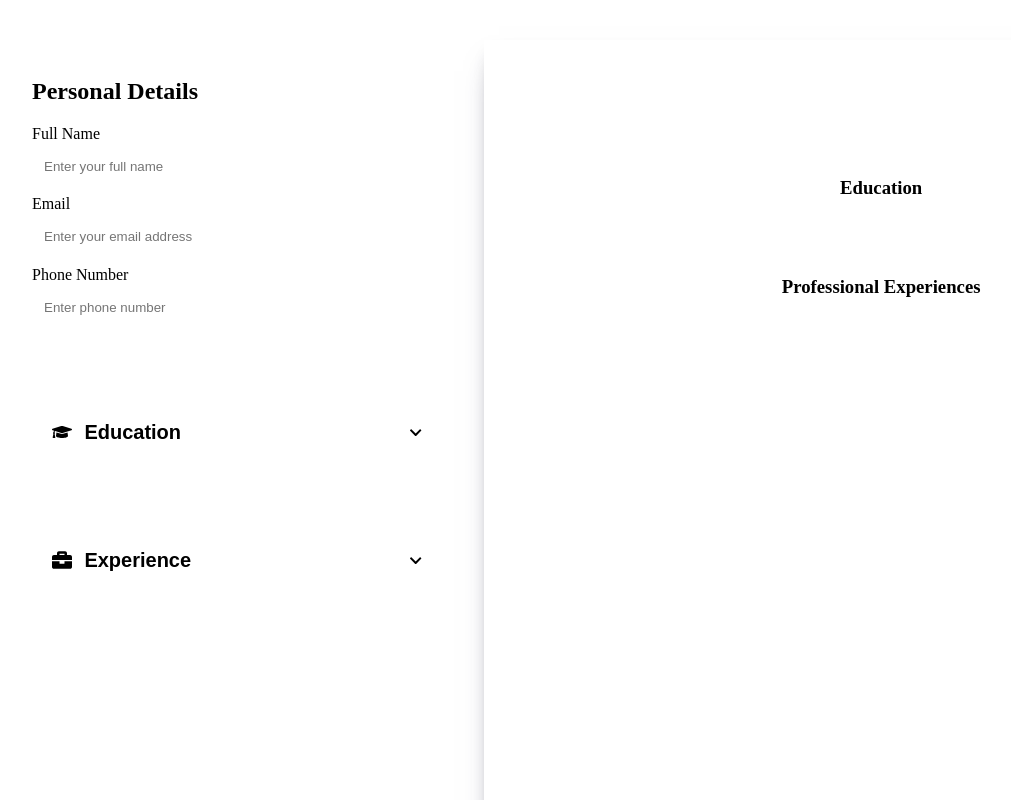
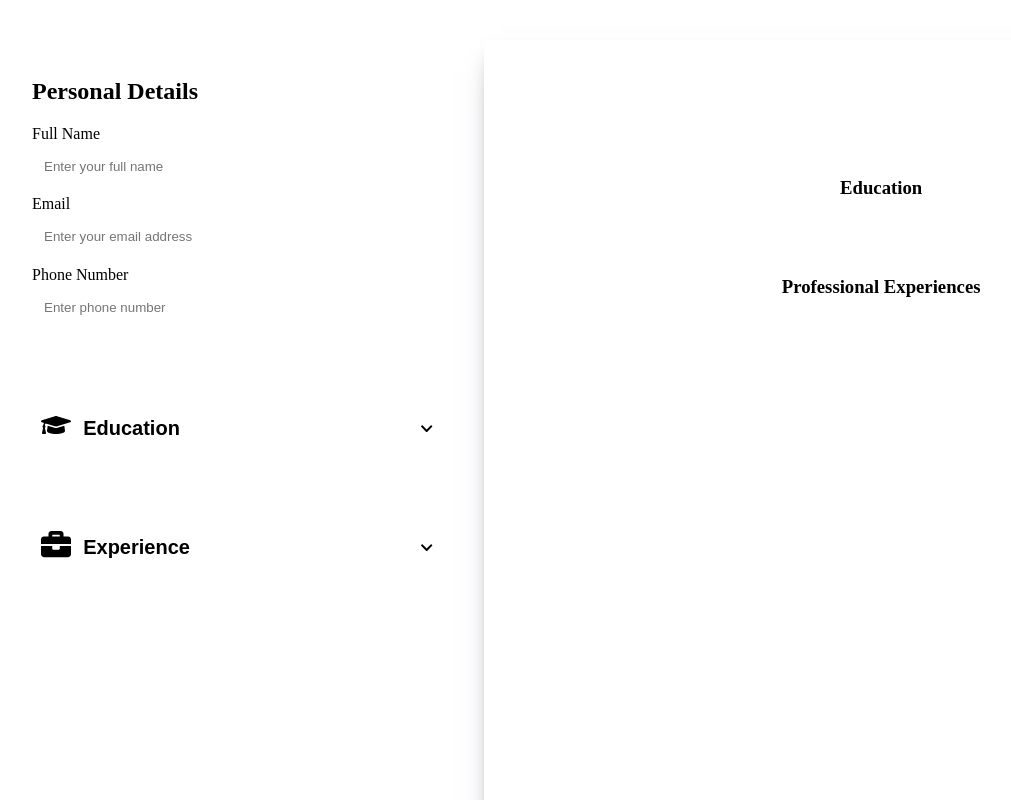
Before and after one commit to velvet-jedi/-CV_APP, a React (Vite) app: page / in a window 1280 px wide. Shown: the top 800 px of the page, without its empty margins (18-1029 px from the left). Built offline with nearby package versions, Linux system fonts and the light colour scheme; the HTML template or start-up script is replaced by a standard one.

Commit message:
resize icons

```diff
--- a/src/Components/ExpandSection.jsx
+++ b/src/Components/ExpandSection.jsx
@@ -8,7 +8,9 @@ const ExpandSection = ({ isOpen, setOpen, sectionName, IconName}) => {
   return (
     <button className="expand-section" onClick={() => setOpen(isOpen ? "" : sectionName)}>
       <h2 className="expand-section-header">
-        <IconName className={IconName} />
+        <span style={{fontSize: "1.5em"}}>
+          <IconName className={IconName} />
+        </span>
         {sectionName}
       </h2>
 
--- a/src/styles/ExpandSection.css
+++ b/src/styles/ExpandSection.css
@@ -2,7 +2,7 @@
     display: flex;
     align-items: center;
     width: 100%;
-    padding: 1.2rem;
+    padding: 0.5rem;
     justify-content: space-between;
     border: none;
     background-color: transparent;
```
